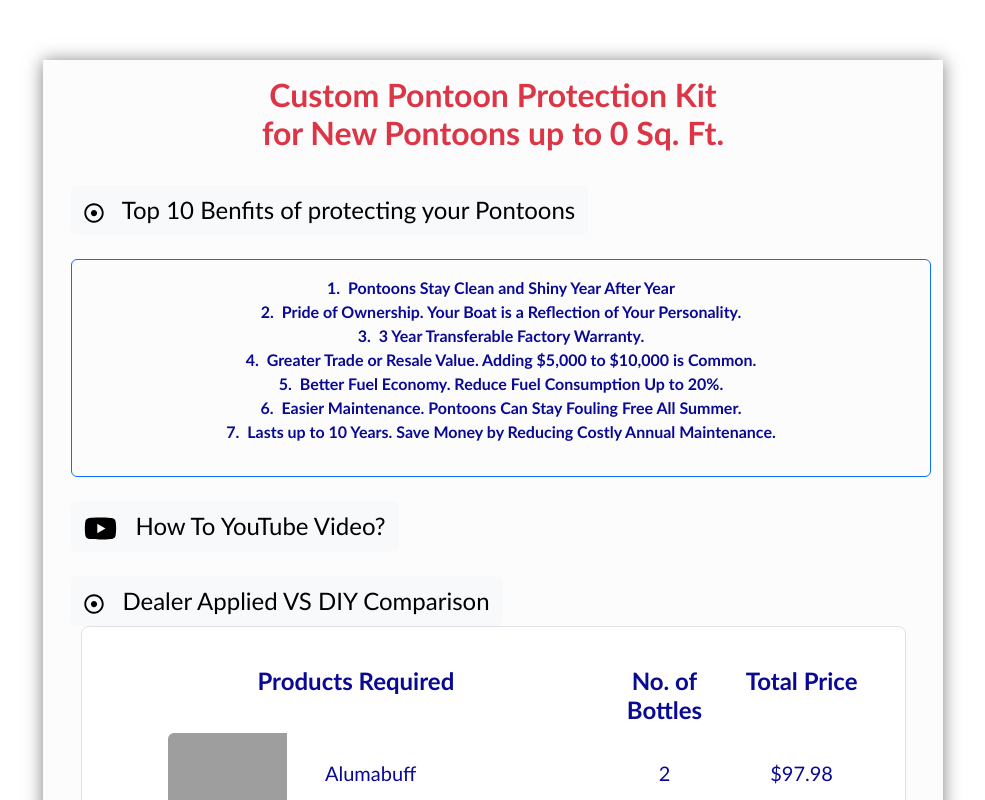
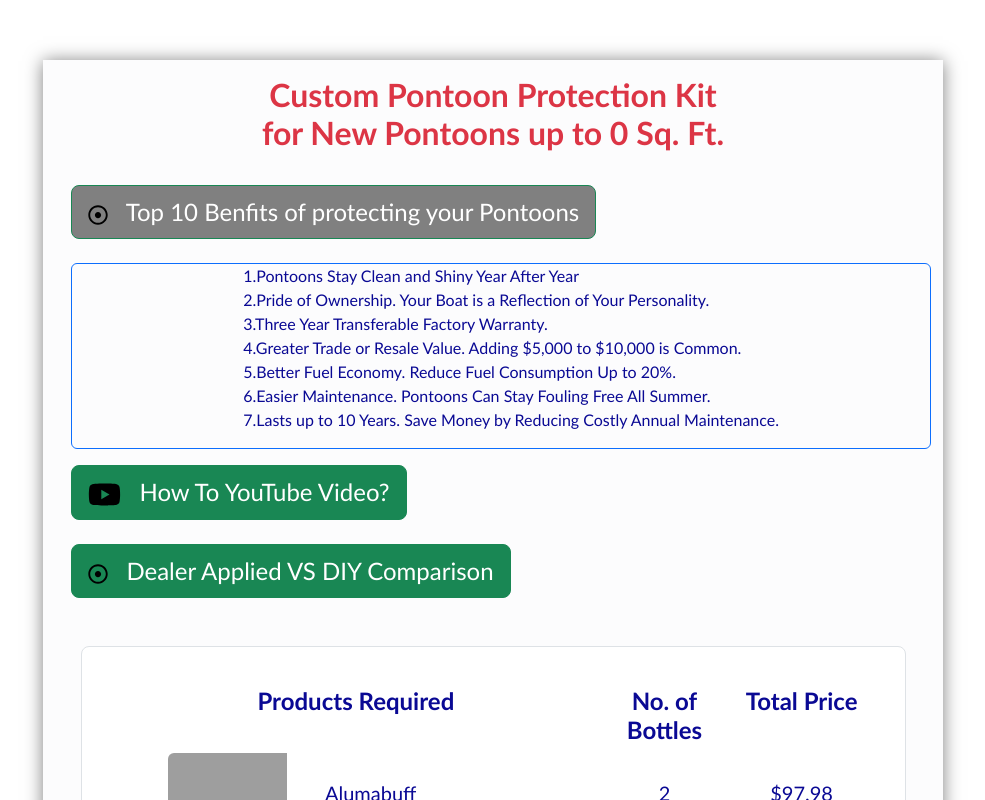
Before and after one commit to arouramarinedev/pontoocal, a React (Create React App) app: page /final in a window 1280 px wide. Both pictures are taken after a click on the button "Top 10 Benfits of protecting your Pontoons". Shown: the top 800 px of the page, without its empty margins (147-1132 px from the left). Built offline with nearby package versions, Linux system fonts and the light colour scheme; grey boxes are pictures that could not be loaded.

Commit message:
second page modifications and button reconfig

```diff
--- a/src/components/Landing/index.jsx
+++ b/src/components/Landing/index.jsx
@@ -46,13 +46,18 @@
       section.scrollIntoView({ behavior: "smooth" });
     };
 
-
+    const buttonStyle = {
+        backgroundColor: 'gray',
+        color: 'white',
+        fontSize: '1.5rem',
+        transition: 'background-color 0.3s ease', // Adding transition for smooth effect
+    };
 
 
 
     return (
         <>
-          <ScrollToTop color="#0070c0" />
+          <ScrollToTop color="#000000" style={{ position: "fixed", bottom: "20px", left: "1420px" }} />
             <div className="container calculator bg-light-subtle">
                 <div className="row">
                     <div className="col">
@@ -65,29 +70,34 @@
                     <div className="col">
 
                         <h6 className="text-danger fw-bold mt-2">
-                          <button type="button" className="btn btn-light me-4 mt-3" onClick={toggleDropdown}  style={{ fontSize: "1.5rem" }}>
-                            <FaRegDotCircle icon="fa-solid fa-circle-dot" style={{color: "#000000", fontSize:"20px"}} />
-                            &nbsp;&nbsp;&nbsp;Top 10 Benfits of protecting your Pontoons
+                          <button  type="button"
+                                className="btn btn-lg btn-success me-4 mt-3"
+                                onClick={toggleDropdown}
+                                style={buttonStyle}
+                                onMouseEnter={(e) => { e.target.style.backgroundColor = 'darkgray'; }}
+                                onMouseLeave={(e) => { e.target.style.backgroundColor = 'gray'; }}>
+                                <FaRegDotCircle icon="fa-solid fa-circle-dot" style={{color: "#000000", fontSize:"20px"}} />
+                                 &nbsp;&nbsp;&nbsp;Top 10 Benfits of protecting your Pontoons
 
-                          </button>
+                            </button>
                         </h6>
                         {isOpen && (
-                            <div className="text-center border border-primary rounded mt-4">
-                              <ol className="sblue fw-bold p-3" style={{ textAlign: "center", listStylePosition: "inside", paddingInlineStart: 0 }}>
-                                <li><span className="ms-1">Pontoons</span> Stay Clean and Shiny Year After Year</li>
-                                <li><span className="ms-1">Pride</span> of Ownership. Your Boat is a Reflection of Your Personality.</li>
-                                <li><span className="ms-1">3 Year</span> Transferable Factory Warranty.</li>
-                                <li><span className="ms-1">Greater</span> Trade or Resale Value. Adding $5,000 to $10,000 is Common.</li>
-                                <li><span className="ms-1">Better</span> Fuel Economy. Reduce Fuel Consumption Up to 20%.</li>
-                                <li><span className="ms-1">Easier</span> Maintenance. Pontoons Can Stay Fouling Free All Summer.</li>
-                                <li><span className="ms-1">Lasts</span> up to 10 Years. Save Money by Reducing Costly Annual Maintenance.</li>
-                              </ol>
+                            <div className= "border border-primary rounded mt-4">
+                              <ul className= "sblue" style={{ listStyle: 'none' }}>
+                                <li><span className="ms-1">&nbsp;&nbsp;&nbsp;&nbsp;&nbsp;&nbsp;&nbsp;&nbsp;&nbsp;&nbsp;&nbsp;&nbsp;&nbsp;&nbsp;&nbsp;&nbsp;&nbsp;&nbsp;&nbsp;&nbsp;&nbsp;&nbsp;&nbsp;&nbsp;&nbsp;&nbsp;&nbsp;&nbsp;&nbsp;&nbsp;&nbsp;&nbsp;&nbsp;1.Pontoons</span> Stay Clean and Shiny Year After Year</li>
+                                <li><span className="ms-1">&nbsp;&nbsp;&nbsp;&nbsp;&nbsp;&nbsp;&nbsp;&nbsp;&nbsp;&nbsp;&nbsp;&nbsp;&nbsp;&nbsp;&nbsp;&nbsp;&nbsp;&nbsp;&nbsp;&nbsp;&nbsp;&nbsp;&nbsp;&nbsp;&nbsp;&nbsp;&nbsp;&nbsp;&nbsp;&nbsp;&nbsp;&nbsp;&nbsp;2.Pride</span> of Ownership. Your Boat is a Reflection of Your Personality.</li>
+                                <li><span className="ms-1">&nbsp;&nbsp;&nbsp;&nbsp;&nbsp;&nbsp;&nbsp;&nbsp;&nbsp;&nbsp;&nbsp;&nbsp;&nbsp;&nbsp;&nbsp;&nbsp;&nbsp;&nbsp;&nbsp;&nbsp;&nbsp;&nbsp;&nbsp;&nbsp;&nbsp;&nbsp;&nbsp;&nbsp;&nbsp;&nbsp;&nbsp;&nbsp;&nbsp;3.Three Year</span> Transferable Factory Warranty.</li>
+                                <li><span className="ms-1">&nbsp;&nbsp;&nbsp;&nbsp;&nbsp;&nbsp;&nbsp;&nbsp;&nbsp;&nbsp;&nbsp;&nbsp;&nbsp;&nbsp;&nbsp;&nbsp;&nbsp;&nbsp;&nbsp;&nbsp;&nbsp;&nbsp;&nbsp;&nbsp;&nbsp;&nbsp;&nbsp;&nbsp;&nbsp;&nbsp;&nbsp;&nbsp;&nbsp;4.Greater</span> Trade or Resale Value. Adding $5,000 to $10,000 is Common.</li>
+                                <li><span className="ms-1">&nbsp;&nbsp;&nbsp;&nbsp;&nbsp;&nbsp;&nbsp;&nbsp;&nbsp;&nbsp;&nbsp;&nbsp;&nbsp;&nbsp;&nbsp;&nbsp;&nbsp;&nbsp;&nbsp;&nbsp;&nbsp;&nbsp;&nbsp;&nbsp;&nbsp;&nbsp;&nbsp;&nbsp;&nbsp;&nbsp;&nbsp;&nbsp;&nbsp;5.Better</span> Fuel Economy. Reduce Fuel Consumption Up to 20%.</li>
+                                <li><span className="ms-1">&nbsp;&nbsp;&nbsp;&nbsp;&nbsp;&nbsp;&nbsp;&nbsp;&nbsp;&nbsp;&nbsp;&nbsp;&nbsp;&nbsp;&nbsp;&nbsp;&nbsp;&nbsp;&nbsp;&nbsp;&nbsp;&nbsp;&nbsp;&nbsp;&nbsp;&nbsp;&nbsp;&nbsp;&nbsp;&nbsp;&nbsp;&nbsp;&nbsp;6.Easier</span> Maintenance. Pontoons Can Stay Fouling Free All Summer.</li>
+                                <li><span className="ms-1">&nbsp;&nbsp;&nbsp;&nbsp;&nbsp;&nbsp;&nbsp;&nbsp;&nbsp;&nbsp;&nbsp;&nbsp;&nbsp;&nbsp;&nbsp;&nbsp;&nbsp;&nbsp;&nbsp;&nbsp;&nbsp;&nbsp;&nbsp;&nbsp;&nbsp;&nbsp;&nbsp;&nbsp;&nbsp;&nbsp;&nbsp;&nbsp;&nbsp;7.Lasts</span> up to 10 Years. Save Money by Reducing Costly Annual Maintenance.</li>
+                              </ul>
                             </div>
                         )}
                     </div>
-                    <h7 className="text-danger fw-bold mt-2">
+                    <h7 className="text-danger fw-bold mt-42">
 
-                           <button type="button" className="btn btn-light me-4 mt-3"   onClick={handleClick} style={{ fontSize: "1.5rem" }}>
+                           <button type="button" className="btn btn-lg btn-success me-4 mt-3"   onClick={handleClick} style={{ fontSize: "1.5rem" }}>
                             <FaYoutube icon="fa-brands fa-youtube"  style={{color: "#000000", fontSize: "33px"}} />
                             &nbsp;&nbsp;&nbsp;How To YouTube Video?
 
@@ -97,7 +107,7 @@
                     </h7>
 
                     <h8 className="text-danger fw-bold mt-2">
-                           <button type="button" className="btn btn-light me-4 mt-3" onClick={scrollToBottom}  style={{ fontSize: "1.5rem" }}>
+                           <button type="button" className="btn btn-lg btn-success me-4 mt-3" onClick={scrollToBottom}  style={{ fontSize: "1.5rem" }}>
                            <FaRegDotCircle icon="fa-solid fa-circle-dot" style={{color: "#000000", fontSize:"20px"}} />
                             &nbsp;&nbsp;&nbsp;Dealer Applied VS DIY Comparison
 
@@ -107,11 +117,12 @@
 
 
                 </div>
-
-                <Products />
-                <Buttons />
+                <div className="mt-5">
+                    <Products />
+                    <Buttons />
+                </div>
                 <div className="text-end d-flex align-items-center justify-content-end" onClick={scrollToBottom} >
-                     <button type="button" className="btn btn-light me-4 mt-3">
+                     <button type="button" className="btn btn-lg btn-success me-4 mt-3">
                         <i className="cursor-pointer bi bi-arrow-down-circle-fill fs-4 me-2"></i>
                         <span className="fs-5 me-3 cursor-pointer">Scroll Down</span>
                     </button>
```
Also changed, not shown: src/components/SecondPage/index.jsx (+11 -11 lines).
